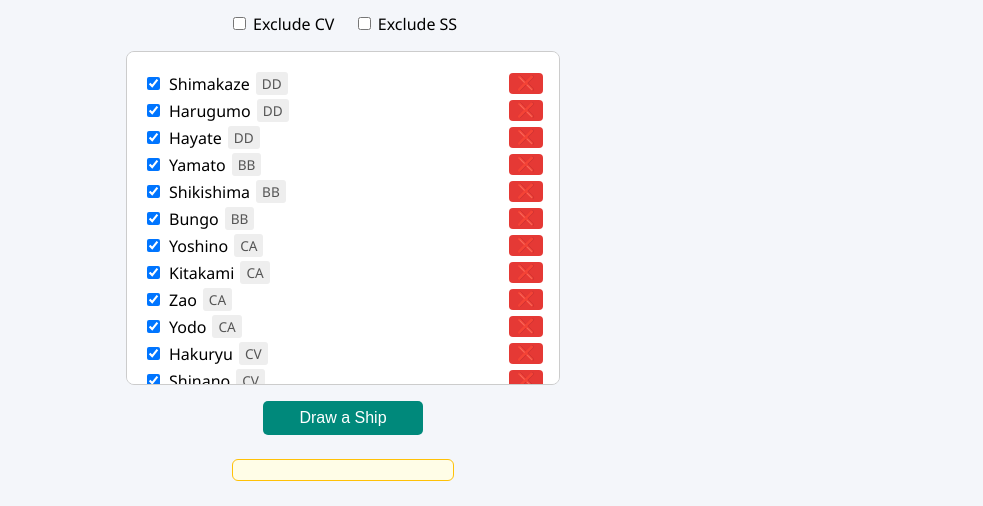
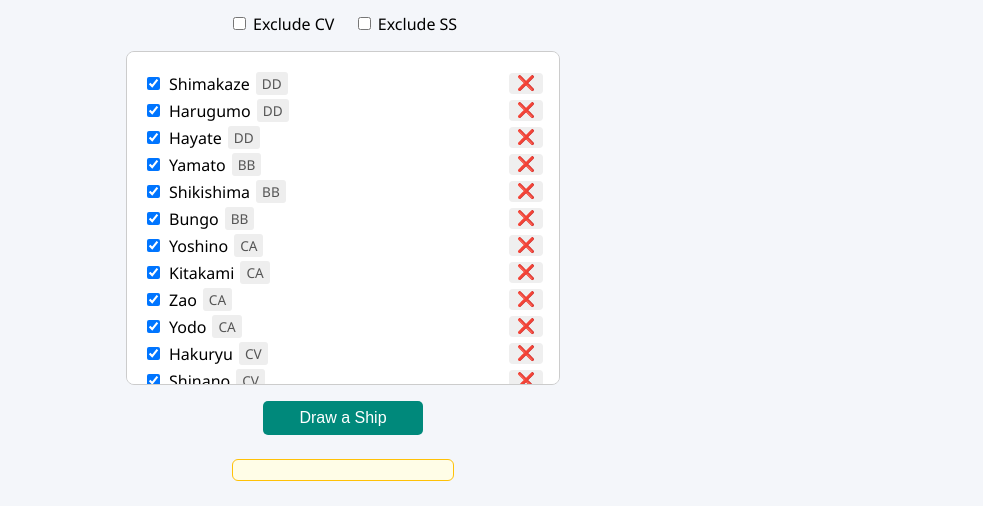
Before and after one commit to TurpanWest/wows-ship-draw, a website built with Vite: page index.html in a window 1280 px wide. Shown: the part 147-653 px from the top of the page, without its empty margins (297-1280 px from the left). Built offline with nearby package versions, Linux system fonts and the light colour scheme.

Commit message:
Minor change

```diff
--- a/style.css
+++ b/style.css
@@ -89,7 +89,6 @@
       border-radius: 3px;
     }
     .delete-btn {
-      background-color: #e53935;
       color: white;
       padding: 2px 8px;
       font-size: 0.9rem;
```
